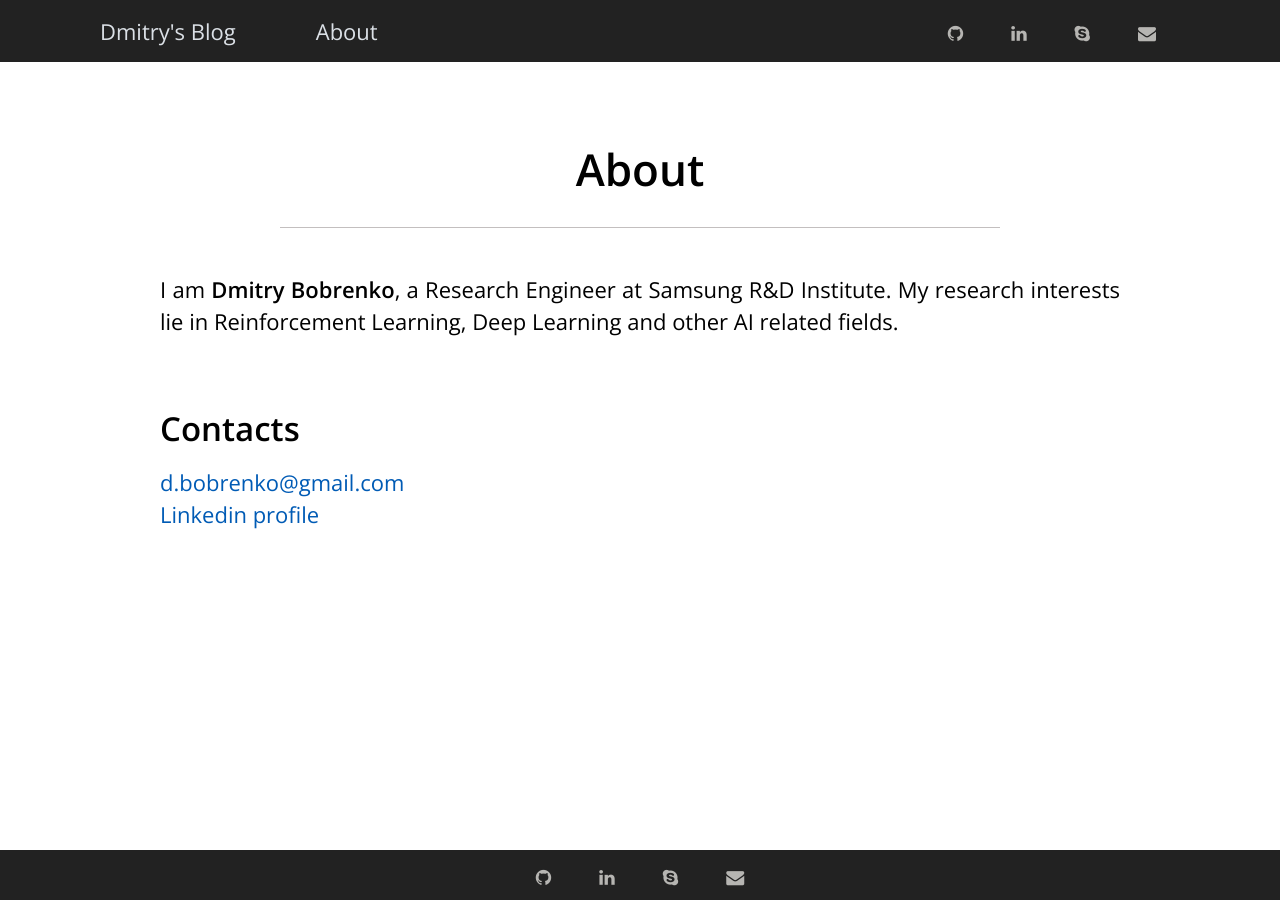
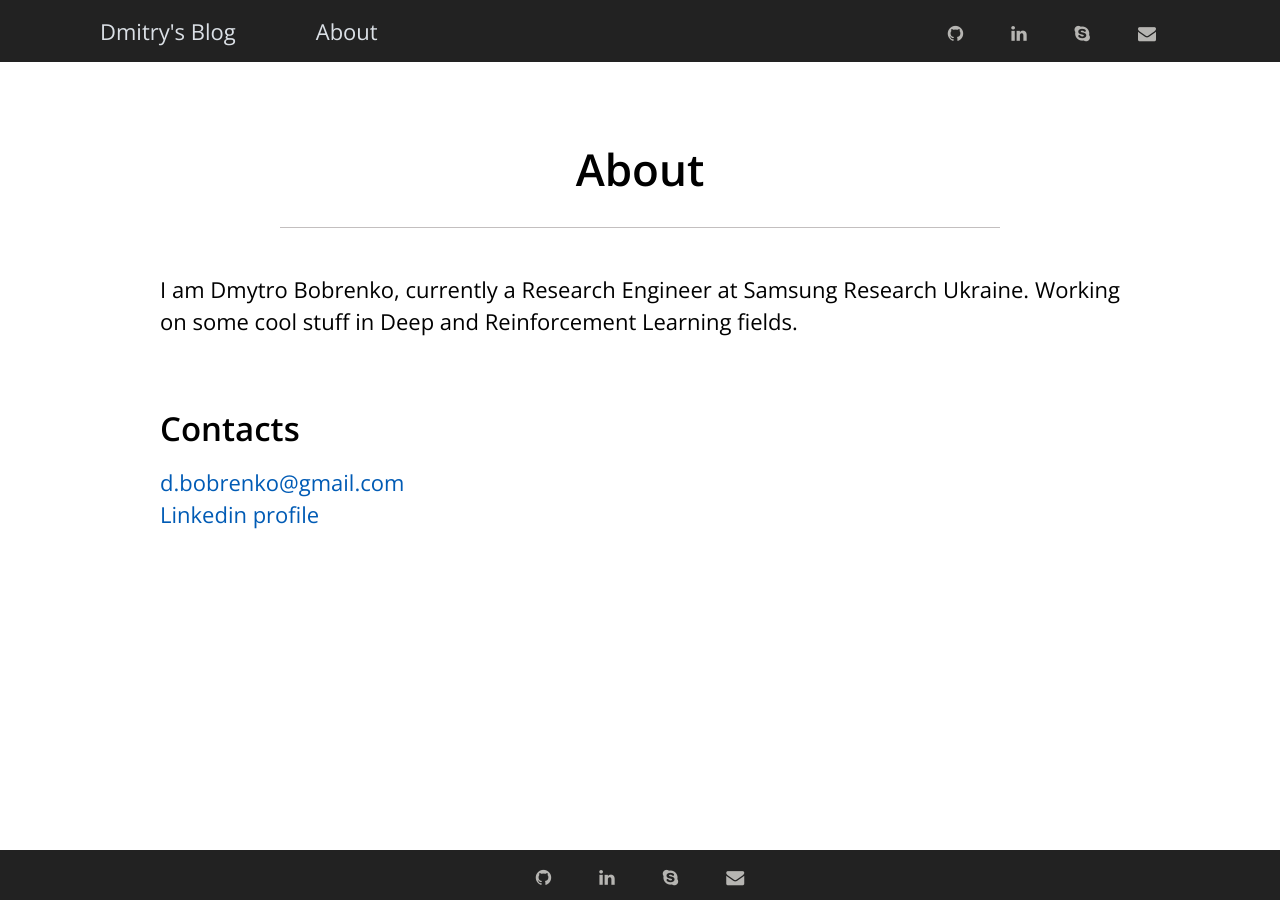
Before and after one commit to dbobrenko/dbobrenko.github.io, a Jekyll site: the page built from about.md, in a window 1280 px wide. Built offline with Jekyll 4.4.1, drawn with Linux system fonts in a browser that asks for light colours.

Commit message:
Update about

```diff
--- a/about.md
+++ b/about.md
@@ -3,8 +3,8 @@ layout: post
 title: About
 ---
 
-I am **Dmitry Bobrenko**, a Research Engineer at Samsung R&D Institute.
-My research interests lie in Reinforcement Learning, Deep Learning and other AI related fields.
+I am Dmytro Bobrenko, currently a Research Engineer at Samsung Research Ukraine.
+Working on some cool stuff in Deep and Reinforcement Learning fields.
 
 ## Contacts
 <d.bobrenko@gmail.com>
```
